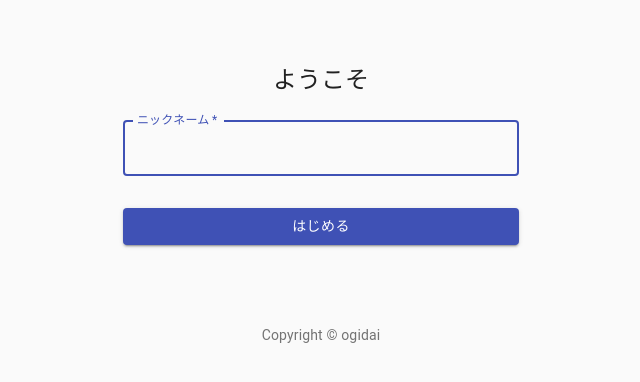
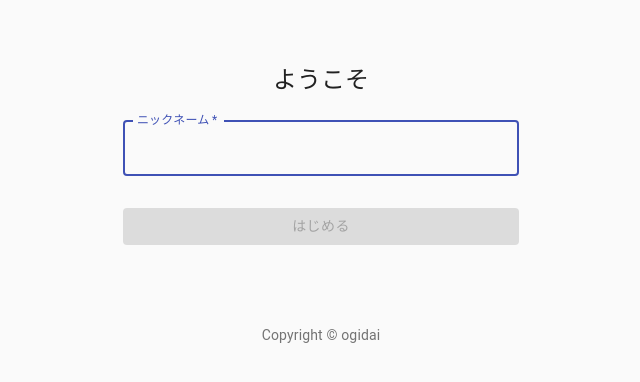
Before and after one commit to ogidai/react-app, a React (Create React App) app: page / in a window 1280 px wide. Shown: the top 382 px of the page, without its empty margins (319-959 px from the left). Built offline with nearby package versions, Linux system fonts and the light colour scheme.

Commit message:
set-your-name

```diff
--- a/src/components/App.js
+++ b/src/components/App.js
@@ -1,7 +1,10 @@
-import React from 'react';
+import React, { useState } from 'react';
 
 import SignIn from './SignIn';
 
 export default () => {
-  return <SignIn/>;
+  const [name, setName] = useState('');
+  console.log({ name });
+
+  return <SignIn setName={setName}/>;
 };
--- a/src/components/SignIn.js
+++ b/src/components/SignIn.js
@@ -1,4 +1,4 @@
-import React from 'react';
+import React, { useEffect, useState } from 'react';
 import Button from '@material-ui/core/Button';
 import CssBaseline from '@material-ui/core/CssBaseline';
 import TextField from '@material-ui/core/TextField';
@@ -42,8 +42,16 @@
   },
 }));
 
-export default function SignIn() {
+export default function SignIn({ setName }) {
   const classes = useStyles();
+  const [disabled, setDisabled] = useState(true);
+  const [string, setString] = useState('');
+  console.log(disabled, string);
+
+  useEffect(() => {
+    const disabled = string === ''
+    setDisabled(disabled)
+  },[string]);
 
   return (
     <Container component="main" maxWidth="xs">
@@ -62,13 +70,18 @@
             label="ニックネーム"
             name="name"
             autoFocus
+            onChange={(e) => setString(e.target.value)}
           />
           <Button
-            type="submit"
+            type="button"
             fullWidth
             variant="contained"
             color="primary"
             className={classes.submit}
+            disabled={disabled}
+            onClick={() => {
+              setName(string);
+            }}
           >
             はじめる
           </Button>
```
